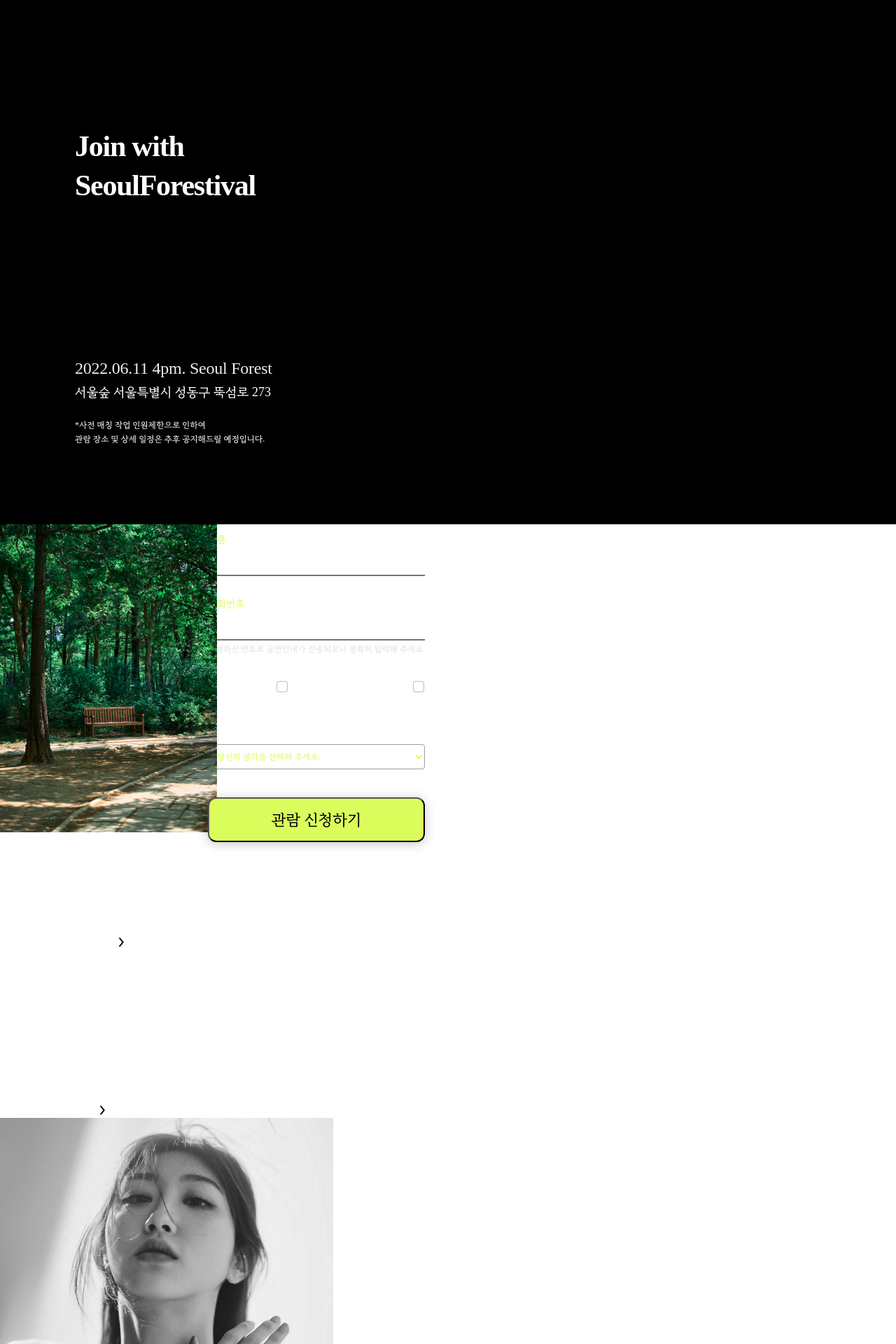
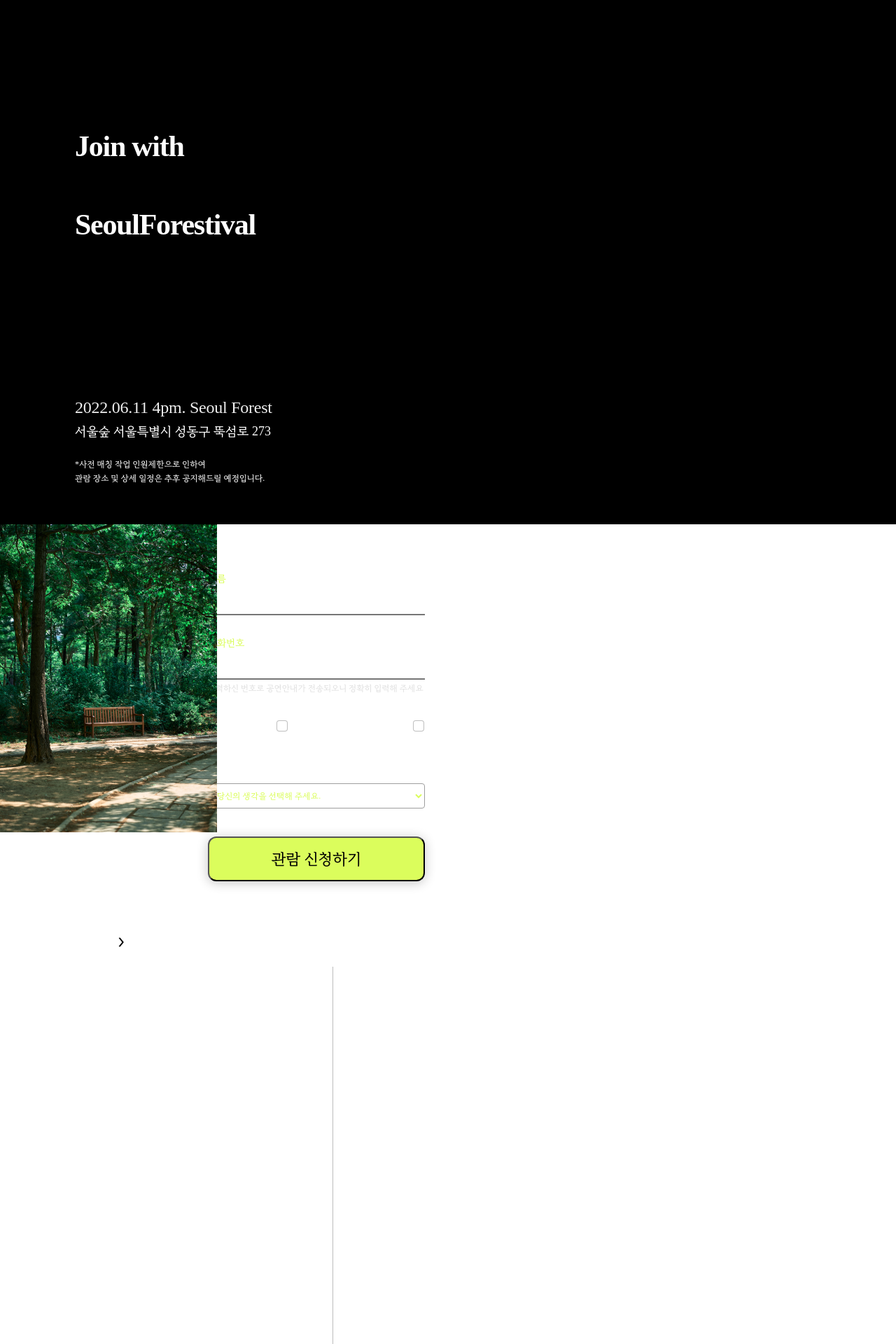
Before and after one commit to jingom368/Nature_Project, a Django app: page / in a window 1280 px wide. Shown: the part 3511-5431 px from the top of the page at 70% size. Run offline with Django 4.2, Linux system fonts and the light colour scheme; some web fonts are replaced.

Commit message:
Oumtt_1024px~1920px

```diff
--- a/base_templates/nature_project/seoul_forest.html
+++ b/base_templates/nature_project/seoul_forest.html
@@ -111,7 +111,8 @@
         <section id="contact" class="contact">
             <div class="contact-box">
                 <div class="contact-index">
-                    <div id="contact-title" class="contact-title">Join with SeoulForestival</div>
+                    <div id="contact-title" class="contact-title">Join with<div class="hello"></div>
+                    </br>SeoulForestival</div>
                         <div class="contact-info">
                             <div class="contact-info_time">2022.06.11 4pm. Seoul Forest</div>
                             <div class="contact-info_place">서울숲 서울특별시 성동구 뚝섬로 273</div>
@@ -195,6 +196,10 @@
                 BIAN X YOCHAN
             </div>
             <div class="artist_box">
+                <div class="artist_line">
+                    <img src="/static/nature_project/assets/img/2.main/artist_line.png">
+                </div>
+                <div class="project_oumtt_box">
                     <div class="project_oumtt">
                         <div class="project_oumtt-content">
                             <div class="project_oumtt-name">
@@ -203,7 +208,8 @@
                             <div class="project_oumtt-text">
                                 ‘예술을 움 틔우다’ 라는 슬로건에서 비롯되었으며,
                             </br>‘작은 씨앗이 결실을 맺기 위해 자연을 만나 자라듯,
-                        </br>자연히 할 수 있는 표현의 시작으로부터 누구나의 마음 속 예술을 움 틔워 향유시키다’ 라는 뜻을 가지고 있습니다.
+                            </br>자연히 할 수 있는 표현의 시작으로부터 누구나의 마음 속
+                            </br>예술을 움 틔워 향유시키다’ 라는 뜻을 가지고 있습니다.
                             </br>
                             </br>예술의 접근성과 한계에, 미디어 매체를 이용하고
                             </br>다양한 시도들을 통하여, 많은 사람들에게
@@ -218,47 +224,46 @@
                         </div>
                     </div>
 
-                <div class="project_oumtt">
-                    <div class="project_oumtt-content">
-                        <div class="project_oumtt-name">
-                            project Oumtt
-                        </div>
-                        <div class="project_oumtt-text">
-                            ‘예술을 움 틔우다’ 라는 슬로건에서 비롯되었으며,
-                        </br>‘작은 씨앗이 결실을 맺기 위해 자연을 만나 자라듯,
-                        </br>자연히 할 수 있는 표현의 시작으로부터 누구나의 마음 속 예술을 움 틔워 향유시키다’ 라는 뜻을 가지고 있습니다.
-                        </br>
-                        </br>예술의 접근성과 한계에, 미디어 매체를 이용하고
-                        </br>다양한 시도들을 통하여, 많은 사람들에게
-                        </br>예술을 향유시키는데 목적이 있습니다.
-                        </div>
-                        <div class="project_oumtt-about">
-                            About Project Oumtt<img style="margin-left: 4px;" src="/static/nature_project/assets/img/2.main/chevron_Right.png">
-                        </div>
-                    </div>
-                    <div class="artist-Bian_image">
-                        <img src="/static/nature_project/assets/img/2.main/Oumtt_Bian.png">
-                    </div>
-                </div>
-
-                    <div class="artist-Yochan">
-                        <div class="artist-Oumtt_intro">
-                            <div>OUMTT</div>
-                            <div>‘예술을 움 틔우다’ 라는 슬로건에서 비롯되었으며, ‘작은 씨앗이 결실을 맺기 위해 자연을 만나 자라듯, ‘자연히 할 수 있는 표현의 시작으로부터 누구나의 마음 속 예술을 움 틔워 향유시키다’ 라는 뜻을 가지고 있습니다.
-                            </br></br>
-                                예술의 접근성과 한계에, 미디어 매체를 이용하고 다양한 시도들을 통하여, 많은 사람들에게
-                                예술을 향유시키는데 목적이 있습니다.
-                            </div>
-                        </div>
+                    <div class="art-festival">
                         <div class="artist-Yochan_image">
                             <img src="/static/nature_project/assets/img/2.main/Oumtt_Yochan.png">
                         </div>
-                        <div class="artist-Yochan_name">
-                            YOCHAN
+                        <div class="art-festival-content">
+                            <div class="art-festival-name">
+                                Monthly Art Festival
+                            </div>
+                            <div class="art-festival-text">
+                                장르는 구분하되, 움직임과 사고, 사운드와 표현에 제한을
+                            </br> 두지 않는, 하나의 기준에 국한되지 않음을 추구하는 -
+                            </br>‘넓은 가치의 목적을 가진 작업’을 통해 우리의 삶의 가장
+                            </br>밀접한 곳에서 일어났던 일들, 그리고 일어나고 있는 일들,
+                            </br>또한 일어날 일들까지 고찰하고 관찰합니다.
+                            </br>
+                            </br>매번 실험적이고 다양한 방식으로 해석함을 통해,
+                            </br>누구나 이해하고 공감할 수 있는 작품을 제작하여,
+                            </br>궁극적으로는 밝은 사회를 만들고자 합니다.
+                            </div>
+                            <div class="art-festival-about">
+                                About Monthlt Art Festival<img style="margin-left: 4px;" src="/static/nature_project/assets/img/2.main/chevron_Right.png">
                             </div>
                         </div>
                     </div>
+                </div>
+            </div>
+        </section>
 
+        <section class="project">
+            <div class="project_box">
+                <div class="project_title">
+                    OUMTT & YOCHAN’s Latest Project
+                </div>
+                <div class="project_media">
+
+                </div>
+                <div class="project_media_notice">
+                    음소거 해제 버튼을 눌러 소리와 함께 감상해주세요
+                </div>
+            </div>
         </section>
 
         <script src="https://cdn.jsdelivr.net/npm/bootstrap@5.1.3/dist/js/bootstrap.bundle.min.js"
@@ -286,10 +291,10 @@
             </div>
             <div class="footer_info-right">
                 <div class="footer_info-contact">
-                    Contact
+                    Artist Contact
                 </div>
                 <form action="/" method="post" class="footer_info-click">
-                <input type="email" class="footer_input_box" name="email" maxlength="30" pattern="[a-z0-9._%+-]+@[a-z0-9.-]+\.[a-z]{2,4}$" placeholder="우리 움트와 함께 해주세요">
+                <input type="email" class="footer_input_box" name="email" maxlength="30" pattern="[a-z0-9._%+-]+@[a-z0-9.-]+\.[a-z]{2,4}$" placeholder="움트와 함께 하고 싶으시다면, 연락처를 남겨 주세요!">
                 <button name="footer-submit-button" class="footer-submit-button">연락하기</button>
                 </form>
             </div>
```
Also changed, not shown: mainpage/static/nature_project/css/seoul_forest.css (+125 -16 lines), db.sqlite3, mainpage/static/nature_project/assets/img/2.main/Oumtt_Yochan.png, mainpage/static/nature_project/assets/img/2.main/artist_line.png (added), static/nature_project/assets/img/2.main/Oumtt_Yochan.png (deleted). Lines whose indentation alone changed are shown as unchanged.
